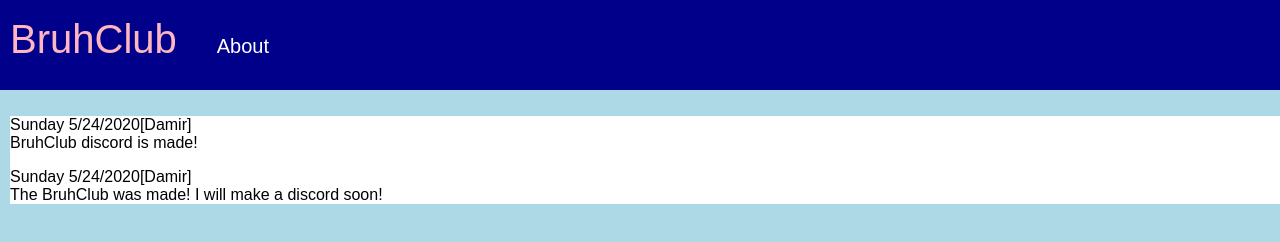
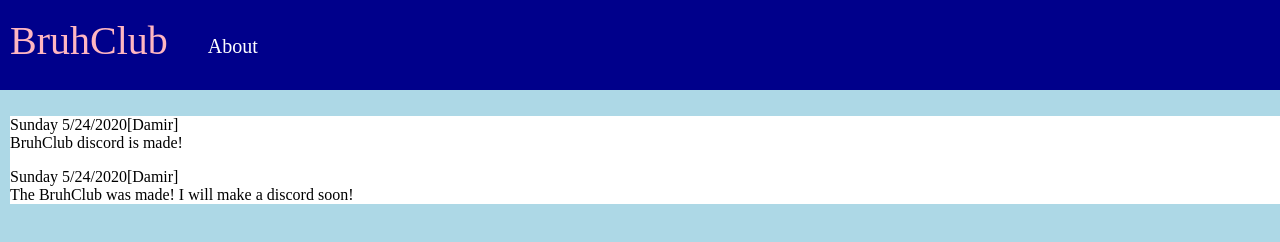
Before and after one commit to DamirAlkhaov/BruhClub, a plain HTML site: page testing/index.html in a window 1280 px wide. Shown: the top 242 px of the page. Drawn offline with Linux system fonts and the light colour scheme.

Commit message:
Update color.css

```diff
--- a/testing/color.css
+++ b/testing/color.css
@@ -1,7 +1,7 @@
 body {
 	margin: 0;
 	padding: 0;
-	font-family: sans-serif;
+	font-family: Comic-Sans;
 	background-color: lightblue;
 }
 
```
